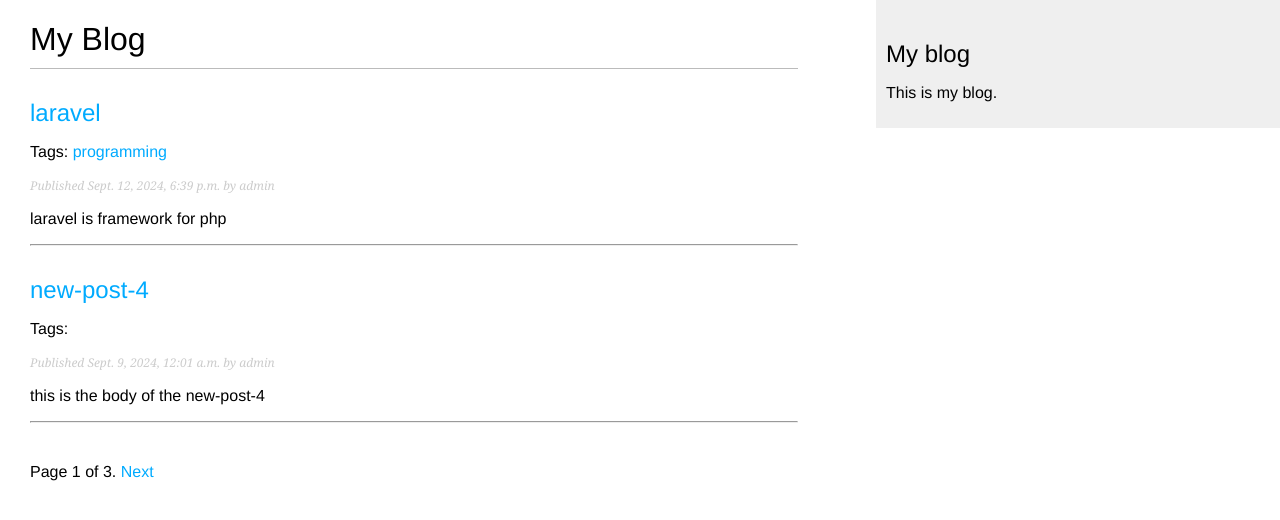
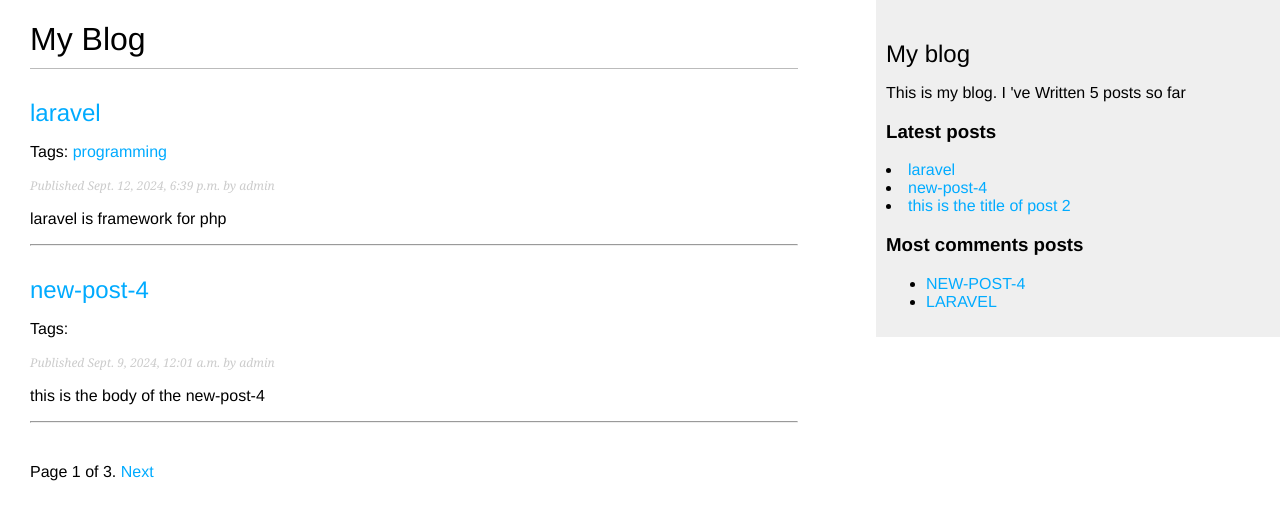
Before and after one commit to abdelkarimMohamed/Blog, a Django app: page /blog/ in a window 1280 px wide. Shown: the top 520 px of the page. Run offline with Django 5.2, Linux system fonts and the light colour scheme; data comes from the database, SQL or seed files in the repository; both versions use the stored data as it was after the commit; parts of the project's set-up code (start-up, migrations or seed data) failed here and were passed over.

Commit message:
Creating Custom Template Tags and Filters(markdown)

```diff
--- a/blog/templates/blog/base.html
+++ b/blog/templates/blog/base.html
@@ -1,4 +1,5 @@
 {% load static %}
+{% load blog_tags %}
 
 <!DOCTYPE html>
 <html>
@@ -15,7 +16,23 @@
     </div>
     <div id="sidebar">
         <h2>My blog</h2>
-        <p>This is my blog.</p>
+        <p>
+            This is my blog.
+            I 've Written {% total_posts %} posts so far
+        </p>
+        <h3>Latest posts</h3>
+        {% show_latest_posts 3 %}
+
+        <h3>Most comments posts</h3>
+        {% get_most_commented_posts 2 as most_commented_posts %}
+        <ul>
+            {% for post in most_commented_posts %}
+            <li>
+                <a href="{{ post.get_absolute_url }}">{{ post.title|upper }}</a>
+            </li>
+            {% endfor %}
+        </ul>
+
     </div>
 </body>
 
--- a/blog/templates/blog/post/detail.html
+++ b/blog/templates/blog/post/detail.html
@@ -1,4 +1,6 @@
 {% extends "blog/base.html" %}
+{% load blog_tags %}
+
 
 {% block title %}{{ post.title }}{% endblock %}
 
@@ -7,7 +9,7 @@
 <p class="date">
     Published {{ post.publish }} by {{ post.author }}
 </p>
-{{ post.body|linebreaks }}
+{{ post.body|markdown }}
 <p>
     <a href="{% url 'blog:post_share' post.id %}">
         Share this post
--- /dev/null
+++ b/blog/templates/blog/post/latest_posts.html
@@ -0,0 +1,7 @@
+<ul></ul>
+{% for post in latest_posts %}
+<li>
+    <a href="{{ post.get_absolute_url }}">{{ post.title }}</a>
+</li>
+{% endfor %}
+</ul>
--- a/blog/templates/blog/post/list.html
+++ b/blog/templates/blog/post/list.html
@@ -1,4 +1,5 @@
 {% extends "blog/base.html" %}
+{% load blog_tags %}
 
 {% block title %}My Blog{% endblock %}
 
@@ -29,7 +30,7 @@
 <p class="date">
     Published {{ post.publish }} by {{ post.author }}
 </p>
-{{ post.body|truncatewords:30|linebreaks }}
+{{ post.body|markdown|truncatewords_html:30 }}
 <hr />
 {% endfor %}
 {% include "pagination.html" with page=posts %}
--- /dev/null
+++ b/blog/templatetags/blog_tags.py
@@ -0,0 +1,29 @@
+from django import template
+from ..models import Post
+from django.db.models import Count
+from django.utils.safestring import mark_safe
+import markdown
+
+
+register = template.Library()
+
+@register.simple_tag
+def total_posts():
+
+    return Post.objects.count()
+
+@register.inclusion_tag('blog/post/latest_posts.html')
+def show_latest_posts(count=5):
+
+    latest_posts=Post.objects.order_by('-publish')[:count]
+
+    return {'latest_posts': latest_posts}
+
+@register.simple_tag
+def get_most_commented_posts(count=2):
+
+    return Post.objects.annotate(total_comments=Count('comments')).order_by('-total_comments')[:count]
+
+@register.filter(name='markdown')
+def markdown_format(text):
+    return mark_safe(markdown.markdown(text))
```
Also changed, not shown: blog/templatetags/__init__.py (added), db.sqlite3, 1 other file.
